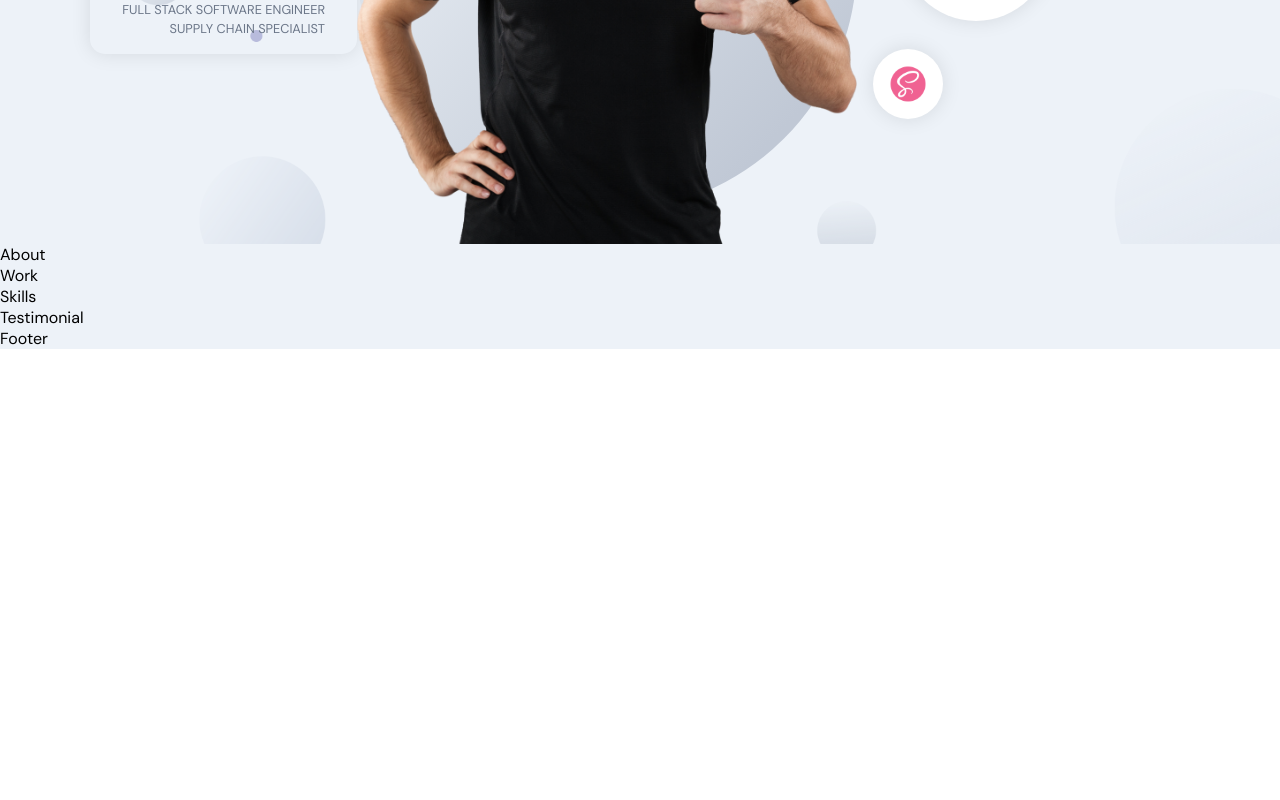
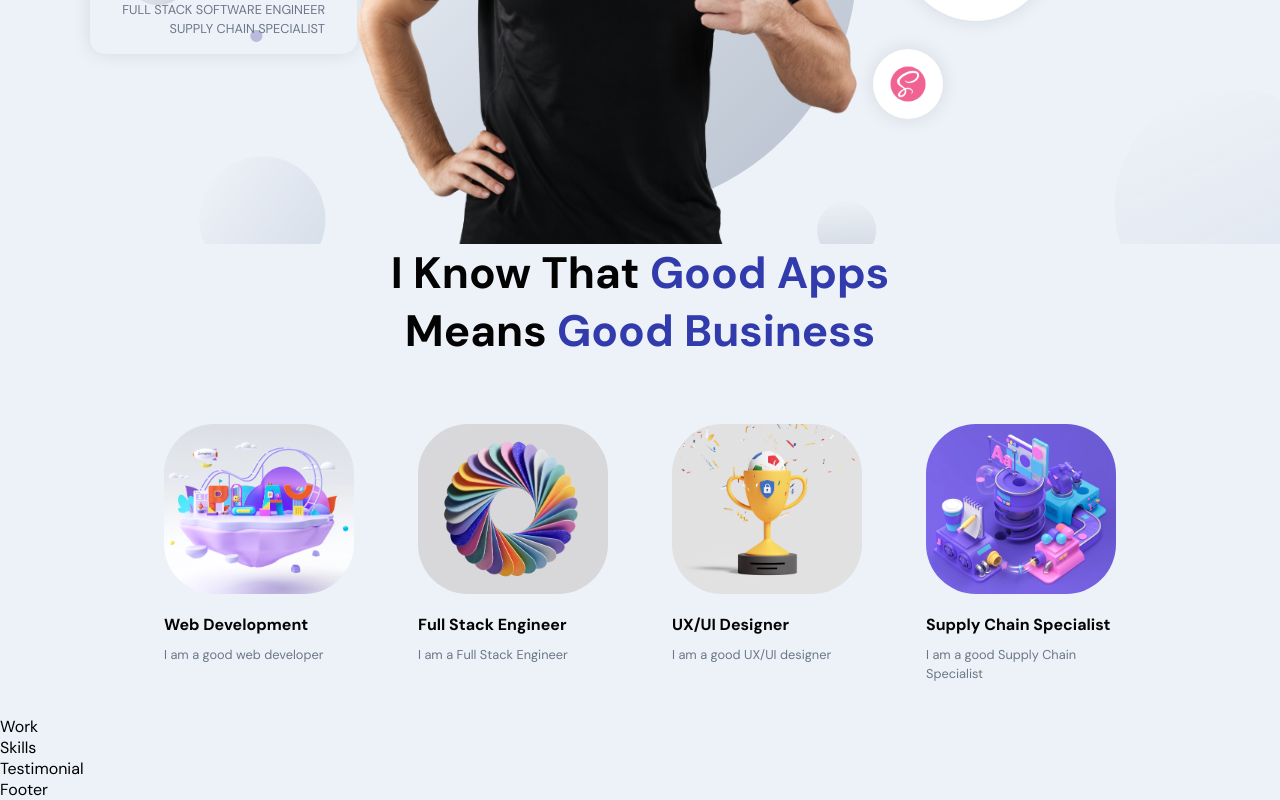
Before and after one commit to hey-now/react_portfolio, a React (Create React App) app: page / in a window 1280 px wide. Shown: the part 479-1279 px from the top of the page. Before the commit the page ends 828 px from the top, so only its background shows below. Built offline with nearby package versions, Linux system fonts and the light colour scheme.

Commit message:
adding about section and styling

```diff
--- a/src/container/About/About.jsx
+++ b/src/container/About/About.jsx
@@ -1,10 +1,38 @@
-import React from 'react';
+import React, { useState, useEffect } from 'react';
+import { motion } from 'framer-motion';
+
+import { images } from '../../constants';
 
 import './About.scss';
 
+const abouts = [
+  { title: 'Web Development', description: 'I am a good web developer', imgUrl: images.about01},
+  { title: 'Full Stack Engineer', description: 'I am a Full Stack Engineer', imgUrl: images.about02},
+  { title: 'UX/UI Designer', description: 'I am a good UX/UI designer', imgUrl: images.about03},
+  { title: 'Supply Chain Specialist', description: 'I am a good Supply Chain Specialist', imgUrl: images.about04},
+];
+
 const About = () => {
   return (
-    <div>About</div>
+    <>
+      <h2 className='head-text'>I Know that <span>Good Apps</span><br />Means <span>Good Business</span>
+      </h2>
+      <div className='app__profiles'>
+        {abouts.map((about, index) => (
+          <motion.div
+            whileInView={{ opacity: 1 }}
+            whileHover={{ scale: 1.1 }}
+            transition={{ duration: 0.5, type: 'tween' }}
+            className='app__profile-item'
+            key={about.title + index}
+          >
+            <img src={about.imgUrl} alt={about.title} />
+            <h2 className='bold-text' style={{ marginTop: 20 }}>{about.title}</h2>
+            <p className='p-text' style={{ marginTop: 10 }}>{about.description}</p>
+          </motion.div>
+        ))}
+      </div>
+    </>
   )
 }
 
--- a/src/container/About/About.scss
+++ b/src/container/About/About.scss
@@ -0,0 +1,38 @@
+.app__about {
+  flex: 1;
+  width: 100%;
+  flex-direction: column;
+}
+
+.app__profiles {
+  display: flex;
+  justify-content: center;
+  align-items: flex-start;
+  flex-wrap: wrap;
+  margin-top: 2rem;
+}
+
+.app__profile-item {
+  width: 190px;
+  display: flex;
+  justify-content: flex-start;
+  align-items: flex-start;
+  flex-direction: column;
+  margin: 2rem;
+
+  img {
+    width: 100%;
+    height: 170px;
+    border-radius: 50px;
+    object-fit: cover;
+  }
+
+  @media screen and (min-width: 2000px) {
+    width: 370px;
+    margin: 2rem 4rem;
+
+    img {
+      height: 320px;
+    }
+  }
+}
```
